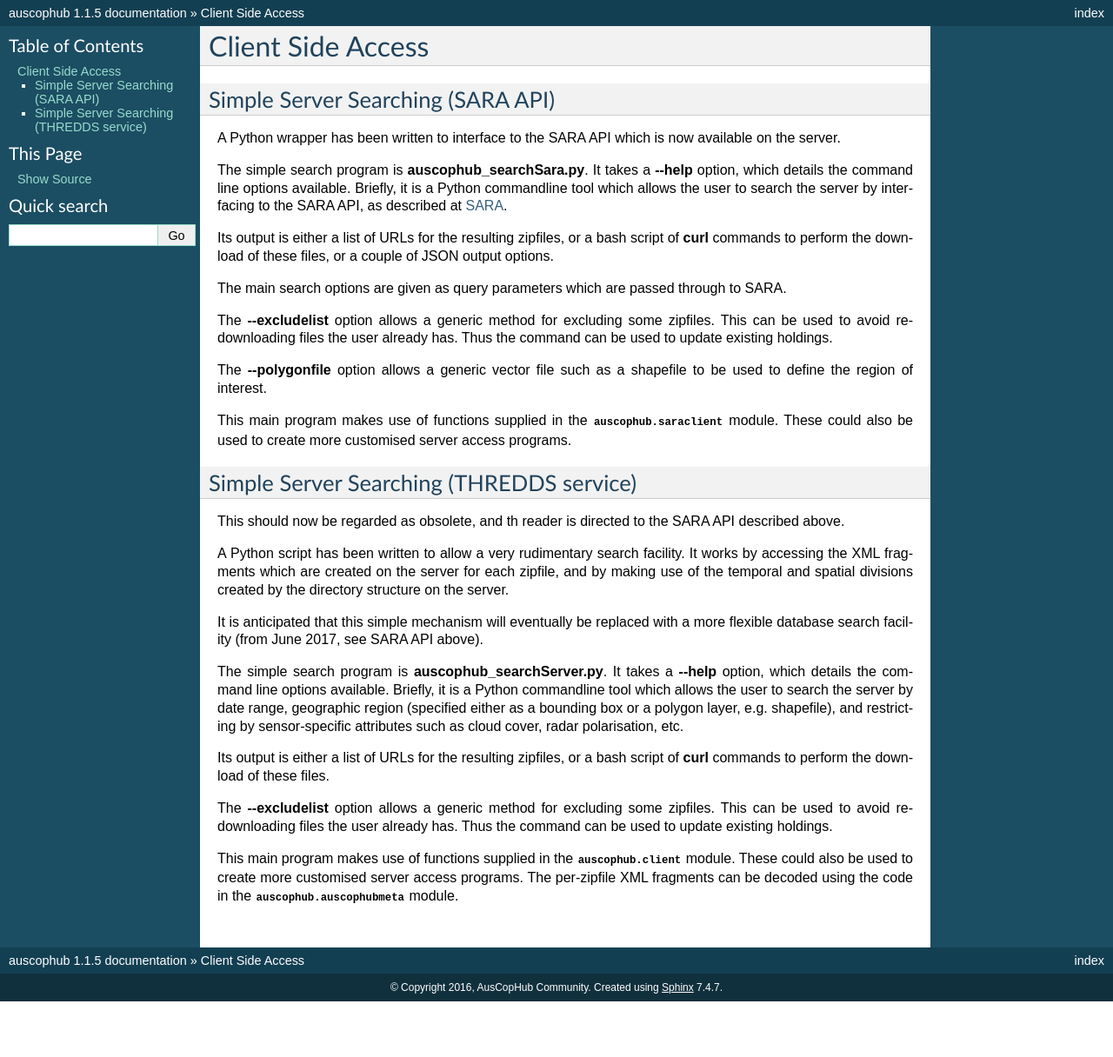
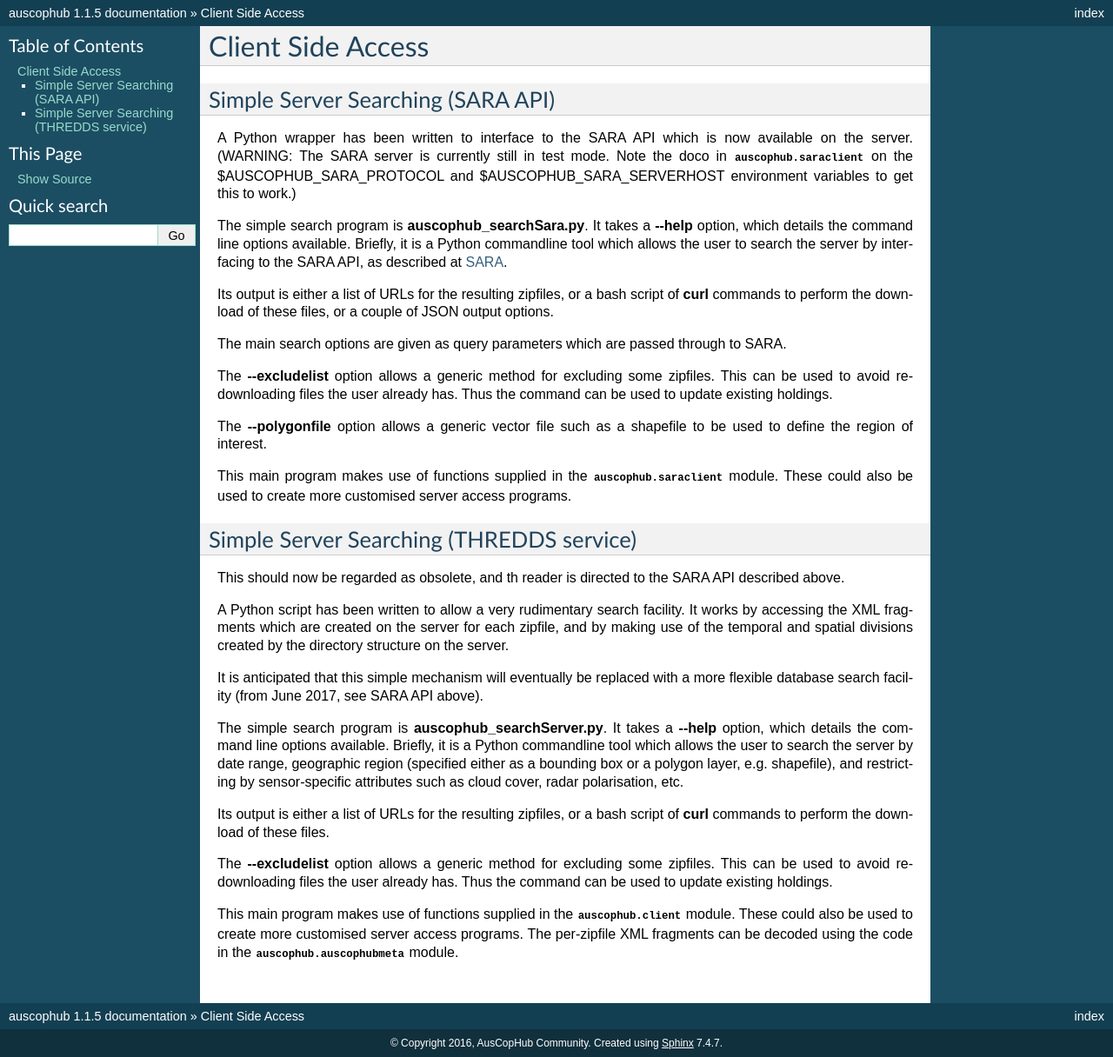
Before and after one commit to CopernicusAustralasia/auscophub, a Sphinx documentation site: the page built from doc/source/clientside.rst, in a window 1280 px wide. Shown: the whole page at 87% size. Built offline with Sphinx 7.4.7, drawn with Linux system fonts in a browser that asks for light colours; before the commit the page ends 1152 px from its top, so only the background shows below that.

Commit message:
clientside.rst: Added note that SARA server is currently in test mode, and the client code will not work out-of-the-box, but needs environment variables to make it work.

```diff
--- a/doc/source/clientside.rst
+++ b/doc/source/clientside.rst
@@ -4,7 +4,9 @@ Client Side Access
 Simple Server Searching (SARA API)
 ----------------------------------
 A Python wrapper has been written to interface to the SARA API which is now available
-on the server.
+on the server. (WARNING: The SARA server is currently still in test mode. Note the doco
+in :mod:`auscophub.saraclient` on the $AUSCOPHUB_SARA_PROTOCOL and $AUSCOPHUB_SARA_SERVERHOST
+environment variables to get this to work.)
 
 The simple search program is :command:`auscophub_searchSara.py`. It takes a
 :command:`--help` option, which details the command line options available. Briefly,
```
